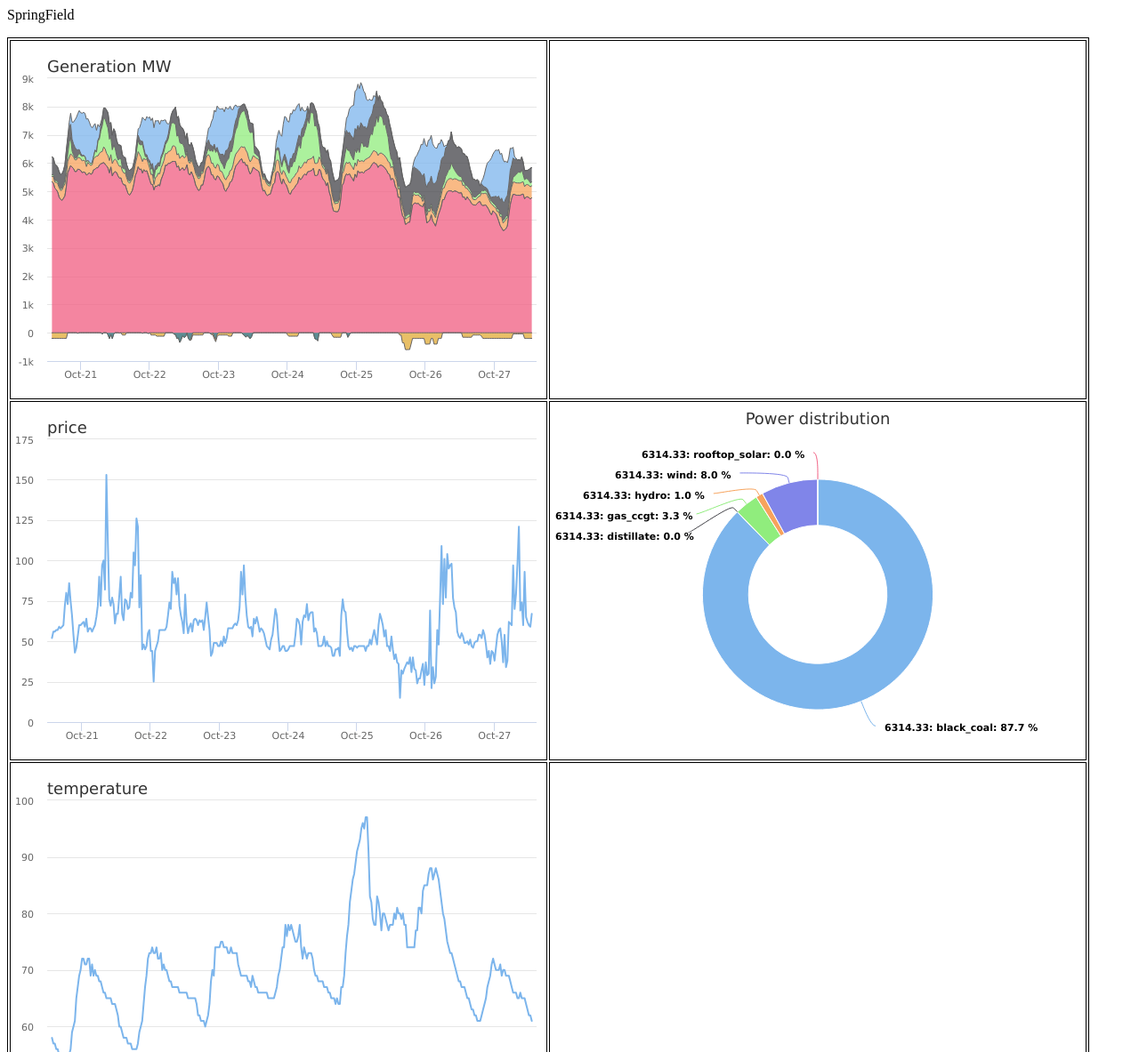
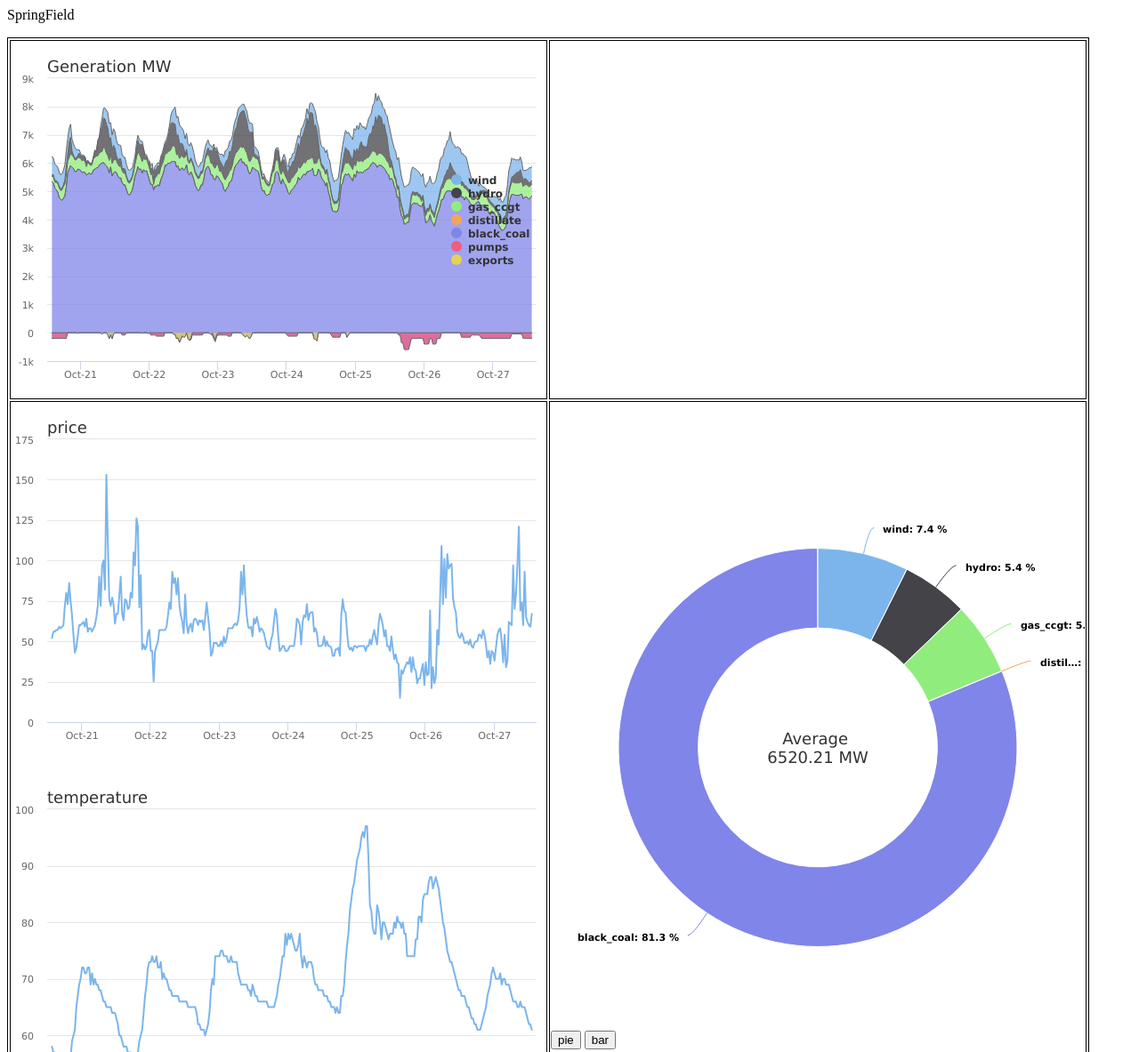
Before and after one commit to elvychen/SpringField-Energy-Analysis, a plain HTML site: page index.html in a window 1280 px wide. Shown: the top 1183 px of the page at 89% size. Drawn offline with nearby package versions, Linux system fonts and the light colour scheme.

Commit message:
adding bar

```diff
--- a/index.html
+++ b/index.html
@@ -21,12 +21,20 @@
                     <td></td>
                 </tr>
                 <tr>
-                    <td id = "price"></td>
-                    <td id = 'pieChart'></td>
-                </tr>
-                <tr>
-                    <td id = "temperature"></td>
-                    <td></td>
+                    <td >
+                        <div id = "tempprice">
+                            <p id = "price"></p>
+                            <p id = "temperature"></p>
+                        </div>
+                    </td>
+                    <td>
+                        <div>
+                            <p id="pieChart"></p>
+                            <p id="barChart"></p>
+                            <button onclick="changeGraphPie()">pie</button>
+                            <button onclick="changeGraphBar()">bar</button>
+                        </div>
+                    </td>
                 </tr>
             </table>
             <script src="./main.js"></script>
--- a/main.css
+++ b/main.css
@@ -1,3 +1,14 @@
 table, tr, td {
     border: 1px solid black;
 }
+#pieChart {
+    width: 600px;
+    height: 600px;
+  }
+
+#barChart {
+    width: 600px;
+    height: 600px;
+    visibility: hidden;
+    display: none;
+  }
--- a/main.js
+++ b/main.js
@@ -11,7 +11,7 @@ mouse/touch event handler to bind the charts together.
  * built-in events with handlers defined on the parent element.
  */
 ['mousemove', 'touchmove', 'touchstart'].forEach(function (eventType) {
-    ['power','temperature','price','pieChart'].forEach(function(con){
+    ['power','temperature','price','pieChart','barChart'].forEach(function(con){
         document.getElementById(con).addEventListener(
         eventType,
         function (e) {
@@ -19,6 +19,7 @@ mouse/touch event handler to bind the charts together.
                 point,
                 i,
                 event;
+
 
             for (i = 0; i < Highcharts.charts.length; i = i + 1) {
                 chart = Highcharts.charts[i];
@@ -29,9 +30,15 @@ mouse/touch event handler to bind the charts together.
 
                 if (point) {
                     point.highlight(e);
-                    pieChart.series[0].setData(getPieData(point.x));
+                    if (i === 0) {
+                        // renderPieChart(e.index);
+                        pieChart.series[0].setData(getPieData(point.x));
+                        pieChart.setTitle({'text':getCurrentTotal(getPieData(point.x))+'MW'});
+                        barChart.series[0].setData(computeToBarData(getPieData(point.x)));
+                    }
                 }
             }
+
         })
         }
     );
@@ -75,15 +82,17 @@ function syncExtremes(e) {
 Highcharts.setOptions({
     global:{
         useUTC: false,
-    }
+    },
 })
 var globalData = {};
 let areaChart = {
         chart: {
+
             marginLeft: 40,
             spacingTop: 20,
             spacingBottom: 20,
-            type: 'area'
+            type: 'area',
+
         },
         title: {
             text: 'Generation MW',
@@ -95,7 +104,11 @@ let areaChart = {
             enabled: false
         },
         legend: {
-            enabled: false
+            enabled: true,
+            floating: true,
+            align: 'right',
+            layout: 'vertical',
+            verticalAlign: 'middle',
         },
         xAxis: {
             crosshair: true,
@@ -152,6 +165,9 @@ let areaChart = {
     };
 
 let tempChart = {
+    exporting:{
+        enabled:false,
+    },
     chart: {
         marginLeft: 40,
         spacingTop: 20,
@@ -206,8 +222,10 @@ let tempChart = {
     series: [],
     };
 
-
 let priceChart = {
+    exporting:{
+        enabled:false,
+    },
     chart: {
         marginLeft: 40,
         spacingTop: 20,
@@ -262,6 +280,24 @@ let priceChart = {
     series: [],
     };
 
+
+function changeGraphPie() {
+  var x = document.getElementById('pieChart');
+  var y = document.getElementById('barChart')
+    x.style.visibility = 'visible';
+    y.style.visibility = 'hidden';
+    x.style.display = "block";
+    y.style.display = "none";
+}
+function changeGraphBar() {
+    var x = document.getElementById('pieChart');
+    var y = document.getElementById('barChart')
+    y.style.visibility = 'visible';
+    y.style.display = "block";
+    x.style.visibility = 'hidden';
+    x.style.display = "none";
+  }
+
 function getXRange(interval, start, end){
     interval = interval.substring(0,interval.length-1)*60;
     var xval = [];
@@ -275,11 +311,11 @@ function getAveragePower(){
     var sum = {};
     var keys = Object.keys(globalData);
     for(i =0;i<keys.length;i++){
-        for (j = 0; j<8;j++){
-            if (globalData[keys[j]][j][0] in sum == false){
-                sum[globalData[keys[j]][j][0]] = 0;
+        for (j = 0; j<7;j++){
+            if (globalData[keys[i]][j][0] in sum == false){
+                sum[globalData[keys[i]][j][0]] = 0;
             }
-            sum[globalData[keys[j]][j][0]] += globalData[keys[j]][j][1]
+            sum[globalData[keys[i]][j][0]] += globalData[keys[i]][j][1]
         }
     }
     var output = [];
@@ -289,7 +325,15 @@ function getAveragePower(){
             output.push([outputKey[i],sum[outputKey[i]]/keys.length]);
         }
     }
-    return output ;
+    return output.reverse();
+}
+
+function getCurrentTotal(data){
+    var sum = 0;
+    for(i = 0;i<data.length;i++){
+        sum += data[i][1];
+    }
+    return sum.toFixed(2);
 }
 function getPieData(timeseries){
     var output = []
@@ -301,21 +345,9 @@ function getPieData(timeseries){
     }
     return output;
 }
-function rooftopData(xval,input,typeData){
-    var data = [];
-    var length = xval.length-2;
-    for (j = 0; j<length;j++){
-        data.push([xval[j],input[j]]);
-        if (xval[j] in globalData == false){
-            globalData[xval[j]] = [];
-        }
-        globalData[xval[j]].push([typeData,input[j]]);
-    }
-    return data;
-}
 function positivePower(xval,input,typeData){
     var data = [];
-    for (j = 0; j<xval.length-5;j++){
+    for (j = 0; j<xval.length;j++){
         if ((xval[j])%180000==0 && j%2 == 1){
             data.push([xval[j],input[j]]);
             if (xval[j] in globalData == false){
@@ -334,7 +366,7 @@ function negativePower(xval,input,typeData){
         return element;
     })
     var data = [];
-    for (j = 0; j<xval.length-5;j++){
+    for (j = 0; j<xval.length;j++){
         if ((xval[j])%180000==0 && j%2 == 1){
             data.push([xval[j],input[j]]);
             if (xval[j] in globalData == false){
@@ -349,14 +381,7 @@ function negativePower(xval,input,typeData){
 function computePowerData(activity){
     var data = []
     activity.forEach(function(dataset, i){
-        if (dataset.type == "power"){
-            if (dataset.fuel_tech == 'rooftop_solar'){
-                var start = new Date(dataset.forecast.start).getTime()/1000;
-                var end = new Date(dataset.forecast.last).getTime()/1000;
-                var xval = getXRange(dataset.forecast.interval,start,end);
-                data.push({name:dataset.fuel_tech,data:rooftopData(xval,dataset.forecast.data,'rooftop_solar')});
-            }
-            else{
+        if (dataset.type == "power" && dataset.fuel_tech !== 'rooftop_solar'){
                 var xval = getXRange(dataset.history.interval,dataset.history.start, dataset.history.last);
                 if (dataset.fuel_tech == 'exports'|| dataset.fuel_tech == 'pumps'){
                     data.unshift({name:dataset.fuel_tech,data:negativePower(xval,dataset.history.data,dataset.fuel_tech)});
@@ -364,7 +389,7 @@ function computePowerData(activity){
                 else{
                     data.push({name:dataset.fuel_tech, data:positivePower(xval,dataset.history.data,dataset.fuel_tech)})
                 }
-            }
+
         }
     })
     return data.reverse();
@@ -387,7 +412,28 @@ function computeTemperatureData(activity){
     }
     return data;
 }
-
+function computeToBarData(dataset){
+    var output = [];
+    for (i = 0;i<dataset.length;i++){
+        output.push(dataset[i][1]);
+    }
+    var total = output.reduce((a,b)=>a+b);
+    var finaloutput = [];
+    for (j = 0;j<dataset.length;j++){
+        finaloutput.push(Math.round(100*output[j]/total*100)/100);
+    }
+    return finaloutput;
+}
+function getLabel(){
+    var firstKey = globalData[Object.keys(globalData)[0]];
+    var output = []
+    for (i = 0; i<7;i++){
+        if (firstKey[i][0]!=='exports'&&firstKey[i][0] !== 'pumps'){
+            output.push(firstKey[i][0])
+        }
+    }
+    return output;
+}
 Highcharts.ajax({
     url:'./springfield.json',
     dataType:'text',
@@ -415,15 +461,12 @@ Highcharts.ajax({
 
         pieChart = new Highcharts.chart('pieChart', {
             chart: {
-                plotBackgroundColor: null,
-                plotBorderWidth: null,
-                plotShadow: false,
                 type: 'pie',
-                renderTo:'container',
-                animation: false
             },
             title: {
-                text: 'Power distribution',
+                text: 'Average <br/>' + getCurrentTotal(getAveragePower())+' MW',
+                verticalAlign: 'middle',
+                floating: true,
             },
             credits: {
                 enabled: false
@@ -437,7 +480,7 @@ Highcharts.ajax({
                     cursor: 'pointer',
                     dataLabels: {
                         enabled: true,
-                        format: '{point.total:.2f}: <b>{point.name}</b>: {point.percentage:.1f} %'
+                        format: '<b>{point.name}</b>: {point.percentage:.1f} %'
                     },
                 },
 
@@ -450,5 +493,52 @@ Highcharts.ajax({
                 innerSize:'60%',
             }]
         })
+
+        barChart = new Highcharts.chart('barChart', {
+            chart: {
+                type: 'bar',
+                animation: false,
+            },
+            title: {
+                text: '',
+            },
+            credits: {
+                enabled: false
+            },
+            xAxis: {
+                categories: getLabel(),
+                title: {
+                    text: null
+                }
+            },
+            yAxis: {
+                min: 0,
+                visible: false,
+            },
+            plotOptions: {
+                bar: {
+                    shadow: false,
+                    dataLabels: {
+                        enabled: true,
+                        formatter: function(){
+                            return this.y+'%'
+                        }
+                    }
+                },
+                series:{
+                    states:{
+                        hover: {
+                            enabled: false,
+                        },
+                        inactive:{
+                            opacity: 1
+                        }
+                    }
+                }
+            },
+            series: [{colorByPoint: true, type: 'bar', data:computeToBarData(getAveragePower())}]
+        })
+
+
     }
 });
```
